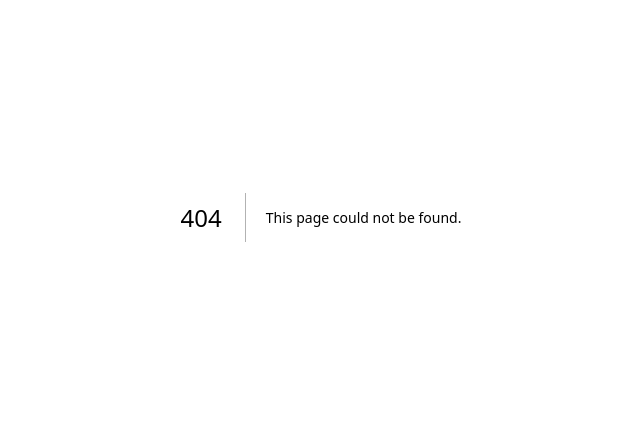
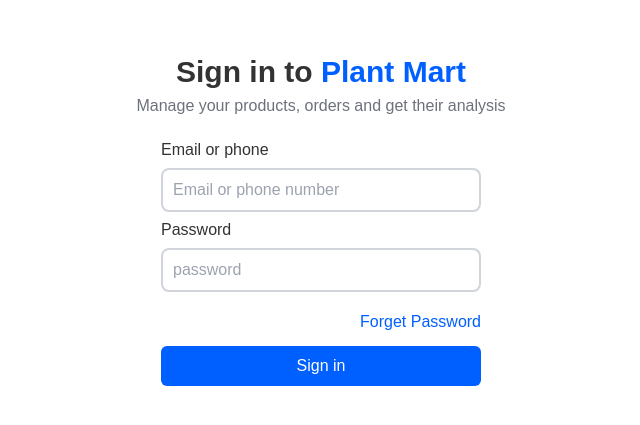
Before and after one commit to rahulnikam2002/plant_mart, a Next.js app in the folder dashboard/: page /login in a window 1280 px wide. Before the commit this address had no page. Shown: the part 183-608 px from the top of the page, without its empty margins (319-959 px from the left). Built offline with nearby package versions, Linux system fonts and the light colour scheme.

Commit message:
create login page, input text and password component, linkButton and button component

```diff
--- /dev/null
+++ b/dashboard/components/Inputs/Inputs.js
@@ -0,0 +1,37 @@
+import styles from '@/styles/inputs.module.css'
+import { useState } from 'react'
+
+export const TextInput = ({ placeholder, setText, label, name }) => {
+    return (
+        <div>
+            {label && <p>{label}</p>}
+            <input className={styles.textInput} name={name} onChange={(e) => setText(e)} placeholder={placeholder} />
+        </div>
+    )
+}
+
+export const PasswordInput = ({ placeholder, label, setText, name }) => {
+    const [isPassword, setIsPassword] = useState(true)
+    return (
+        <div className={styles.PasswordInput}>
+            {label && <p>{label}</p>}
+            <div className={styles.innerInputClass}>
+                <input
+                    onChange={(e) => setText(e)}
+                    name={name}
+                    type={isPassword ? "password" : "text"}
+                    className={styles.inputPass}
+                    placeholder={placeholder} />
+                <span>
+                    {!isPassword ? <i
+                        onClick={() => setIsPassword(true)}
+                        class="fi fi-rr-eye
+                    "></i> : <i
+                        onClick={() => setIsPassword(false)}
+                        class="fi fi-rs-crossed-eye"
+                    ></i>}
+                </span>
+            </div>
+        </div>
+    )
+}
--- /dev/null
+++ b/dashboard/components/buttons/buttons.js
@@ -0,0 +1,11 @@
+const { default: Link } = require("next/link");
+import styles from '@/styles/buttons.module.css'
+import ClipLoader from 'react-spinners/ClipLoader'
+import FadeLoader from 'react-spinners/FadeLoader'
+
+export const LinkButton = ({ href, title }) => <Link className={styles.linkButton} href={href}>{title}</Link>
+
+export const Button = ({ clickFunction, title, isLoading }) =>
+    <button className={[styles.button, isLoading ? styles.active : null].join(" ")} onClick={() => clickFunction()}>
+        {isLoading ? <ClipLoader size={22} color='rgb(193, 199, 198)'/> : "Sign in"}
+    </button>
--- a/dashboard/package.json
+++ b/dashboard/package.json
@@ -9,12 +9,15 @@
     "lint": "next lint"
   },
   "dependencies": {
+    "@flaticon/flaticon-uicons": "^2.4.0",
     "autoprefixer": "10.4.15",
     "next": "13.4.16",
     "postcss": "8.4.27",
     "react": "18.2.0",
     "react-dom": "18.2.0",
+    "react-spinners": "^0.13.8",
     "react-toastify": "^9.1.3",
-    "tailwindcss": "3.3.3"
+    "tailwindcss": "3.3.3",
+    "validator": "^13.11.0"
   }
 }
--- a/dashboard/pages/index.js
+++ b/dashboard/pages/index.js
@@ -6,7 +6,6 @@
 export default function Home() {
   return (
     <main>
-      <p>Hello</p>
     </main>
   )
 }
--- /dev/null
+++ b/dashboard/pages/login/index.js
@@ -0,0 +1,62 @@
+import Head from "next/head"
+import styles from '@/styles/login.module.css'
+import { useState } from "react"
+import Link from "next/link"
+import { Button } from "@/components/buttons/buttons"
+import { PasswordInput, TextInput } from "@/components/Inputs/Inputs"
+import validator from 'validator';
+import { errorToast, successToast } from "@/utils/helper/toasts/toasts.messages"
+import { ToastContainer } from "react-toastify"
+import 'react-toastify/dist/ReactToastify.css';
+
+
+const LoginPage = () => {
+    const [loading, setLoading] = useState(false)
+    const [inputs, setInputs] = useState({})
+
+    const handleChange = e => setInputs(prevState => ({ ...prevState, [e.target.name]: e.target.value }));
+
+    const handleSignIn = () => {
+        if(validator.isEmail(inputs.userName) && validator.isStrongPassword(inputs.password)){
+            successToast("Done")
+        }
+        else{
+            errorToast("Invalid inputs")
+        }
+    }
+
+    return (
+        <>
+            <Head>
+                <title>Login to Plant Mart Dashboard</title>
+            </Head>
+            <main>
+                <ToastContainer />
+                <div className={styles.main}>
+                    {/* <div className={[styles.innerMain, styles.banner].join(" ")}></div> */}
+                    <div className={[styles.innerMain, styles.contactForm].join(" ")}>
+                        <p className={styles.pageHeading}>Sign in to <span className={styles.primaryColor}> Plant Mart</span></p>
+                        <p className={styles.subHeading}>Manage your products, orders and get their analysis</p>
+                        <div className={styles.loginInputs}>
+                            <div className={styles.input}>
+                                <TextInput setText={handleChange} name="userName" placeholder="Email or phone number" label="Email or phone" />
+                            </div>
+                            <div className={styles.input} >
+                                <PasswordInput setText={handleChange} name="password" placeholder={"password"} label="Password" />
+                            </div>
+                            <div className={styles.redirectLink}>
+                                <Link className={styles.link} href={'/password/reset'}>Forget Password</Link>
+                            </div>
+                            <div className={styles.buttonPlace}>
+                                <Button title={"Sign in"} clickFunction={handleSignIn} isLoading={loading} />
+                            </div>
+                        </div>
+
+                    </div>
+                </div>
+            </main>
+        </>
+    )
+}
+
+export default LoginPage;
--- /dev/null
+++ b/dashboard/styles/buttons.module.css
@@ -0,0 +1,23 @@
+.linkButton{
+    background-color: var(--primary);
+}
+
+.button{
+    background-color: var(--primary);
+    width: 100%;
+    transition: all ease 0.2s;
+    padding: 8px 0;
+    font-family: var(--font);
+    color: var(--white);
+    border-radius: 6px;
+    /* border: 2px solid var(--primary); */
+}
+
+.active{
+    background-color: #e8edeb;
+    /* border: 2px solid rgb(193, 199, 198); */
+    display: flex;
+    align-items: center;
+    justify-content: center;
+    /* padding: 9px; */
+}
--- a/dashboard/styles/globals.css
+++ b/dashboard/styles/globals.css
@@ -1,30 +1,55 @@
 @tailwind base;
 @tailwind components;
 @tailwind utilities;
-@import url(https://fonts.googleapis.com/css2?family=Lato:wght@100;200;300;400;500;600;800;900&display=swap);
+@import url(https://fonts.googleapis.com/css2?family=Poppins:wght@100;200;300;400;500;600;800;900&display=swap);
+@import "~@flaticon/flaticon-uicons/css/all/all";
+
 
 @layer base {
   html {
-    font-family: 'Lato', system-ui, sans-serif;
+    font-family: "Poppins", system-ui, sans-serif;
   }
 }
 
 :root {
-  --foreground-rgb: 0, 0, 0;
-  --background-start-rgb: 214, 219, 220;
-  --background-end-rgb: 255, 255, 255;
-}
+  --primary: #005fff;
+  --white: #ffffff;
+  --textLight: #6d717c;
+  --lightGrey: #9ca3af;
 
-@media (prefers-color-scheme: dark) {
-  :root {
-    --foreground-rgb: 255, 255, 255;
-    --background-start-rgb: 0, 0, 0;
-    --background-end-rgb: 0, 0, 0;
-  }
+  --font13: 13px
+  --font16: 16px;
+  --font18: 18px;
+  --font20: 20px;
+  --font25: 25px;
+  --font30: 30px;
+  --font40: 40px;
+
+  /* Font Weight */
+  --w100: 100;
+  --w200: 200;
+  --w300: 300;
+  --w400: 400;
+  --w500: 500;
+  --w600: 600;
+  --w700: 700;
+
+  /* border radius */
+  --circle: 50px;
+  --largeCurve: 10px;
+  --mediumCurve: 7px;
+  --smallCurve: 5px;
+
+  --font: "poppins", sans-serif;
 }
 
 body {
   color: #333;
   background: white;
-  font-family: "Lato", sans-serif;
+  font-family: "Poppins", sans-serif;
 }
+
+
+i{
+  color: var(--lightGrey);
+}
--- /dev/null
+++ b/dashboard/styles/inputs.module.css
@@ -0,0 +1,37 @@
+.inputText {
+  border-radius: 8px;
+  border: 2px solid rgb(209 213 219);
+  outline: none;
+  width: 100%;
+  padding: 8px 10px;
+  margin: 6px 0;
+  cursor: pointer;
+  font-family: var(--font);
+  font-size: var(--font16);
+  transition: all ease 0.5s;
+}
+
+.inputPass {
+  border-radius: 8px;
+  border: 2px solid rgb(209 213 219);
+  outline: none;
+  width: 100%;
+  padding: 8px 10px;
+  margin: 6px 0;
+  cursor: pointer;
+  font-family: var(--font);
+  font-size: var(--font16);
+  transition: all ease 0.5s;
+}
+
+.innerInputClass{
+    position: relative;
+}
+
+.PasswordInput span {
+  cursor: pointer;
+  position: absolute;
+  top: 53%;
+  right: 2%;
+  transform: translate(-50%, -50%);
+}
--- /dev/null
+++ b/dashboard/styles/login.module.css
@@ -0,0 +1,122 @@
+.main {
+  height: 100vh;
+  width: 100%;
+  display: flex;
+  align-items: center;
+  justify-content: center;
+}
+
+.innerMain {
+  width: 50%;
+  height: 100%;
+}
+
+.contactForm {
+  display: flex;
+  align-items: center;
+  justify-content: center;
+  flex-direction: column;
+}
+
+.banner {
+  background-image: url("https://res.cloudinary.com/dhelycucn/image/upload/v1692522347/assets/login_page_zylygj.webp");
+  background-position: center;
+  background-size: contain;
+  background-repeat: no-repeat;
+  width: 50%;
+  background-color: #194bfb;
+}
+
+.pageHeading {
+  font-size: var(--font30);
+  font-weight: var(--w600);
+}
+
+.primaryColor {
+  color: var(--primary);
+}
+
+.subHeading {
+  color: var(--textLight);
+}
+
+.loginInputs {
+  width: 50%;
+  margin-top: 20px;
+}
+
+.input input {
+  border-radius: 8px;
+  border: 2px solid rgb(209 213 219);
+  outline: none;
+  width: 100%;
+  padding: 8px 10px;
+  margin: 6px 0;
+  cursor: pointer;
+  font-family: var(--font);
+  font-size: var(--font16);
+  transition: all ease 0.5s;
+}
+
+.input input:focus {
+  border: 2px solid var(--primary);
+}
+
+.input {
+  position: relative;
+}
+
+.input span {
+  cursor: pointer;
+  position: absolute;
+  top: 53%;
+  right: 2%;
+  transform: translate(-50%, -50%);
+}
+
+.redirectLink {
+  width: 100%;
+  text-align: right;
+  line-height: 1.75rem;
+  margin: 10px 0;
+}
+
+.link {
+  color: var(--primary);
+  cursor: pointer;
+  text-decoration: none;
+  font-weight: var(--w500);
+}
+
+.buttonPlace {
+  display: flex;
+  align-items: center;
+  justify-content: center;
+}
+
+@media (min-width: 0) and (max-width: 426px) {
+  .innerMain {
+    width: 100%;
+  }
+  .loginInputs {
+    width: 80%;
+  }
+}
+
+@media (min-width: 427px) and (max-width: 769px) {
+  .innerMain {
+    width: 100%;
+  }
+  .loginInputs {
+    width: 50%;
+  }
+}
+
+@media (min-width: 770px) and (max-width: 1025px) {
+  .innerMain {
+    width: 100%;
+  }
+  .loginInputs {
+    width: 40%;
+  }
+}
--- a/dashboard/tailwind.config.js
+++ b/dashboard/tailwind.config.js
@@ -16,7 +16,7 @@
       },
     },
     fontFamily: {
-      lato: ['Lato', 'sans'],
+      Poppins: ['Poppins', 'sans'],
     },
   },
   plugins: [],
```
Also changed, not shown: 2 other files (tests, documents, lock files or other folders).
